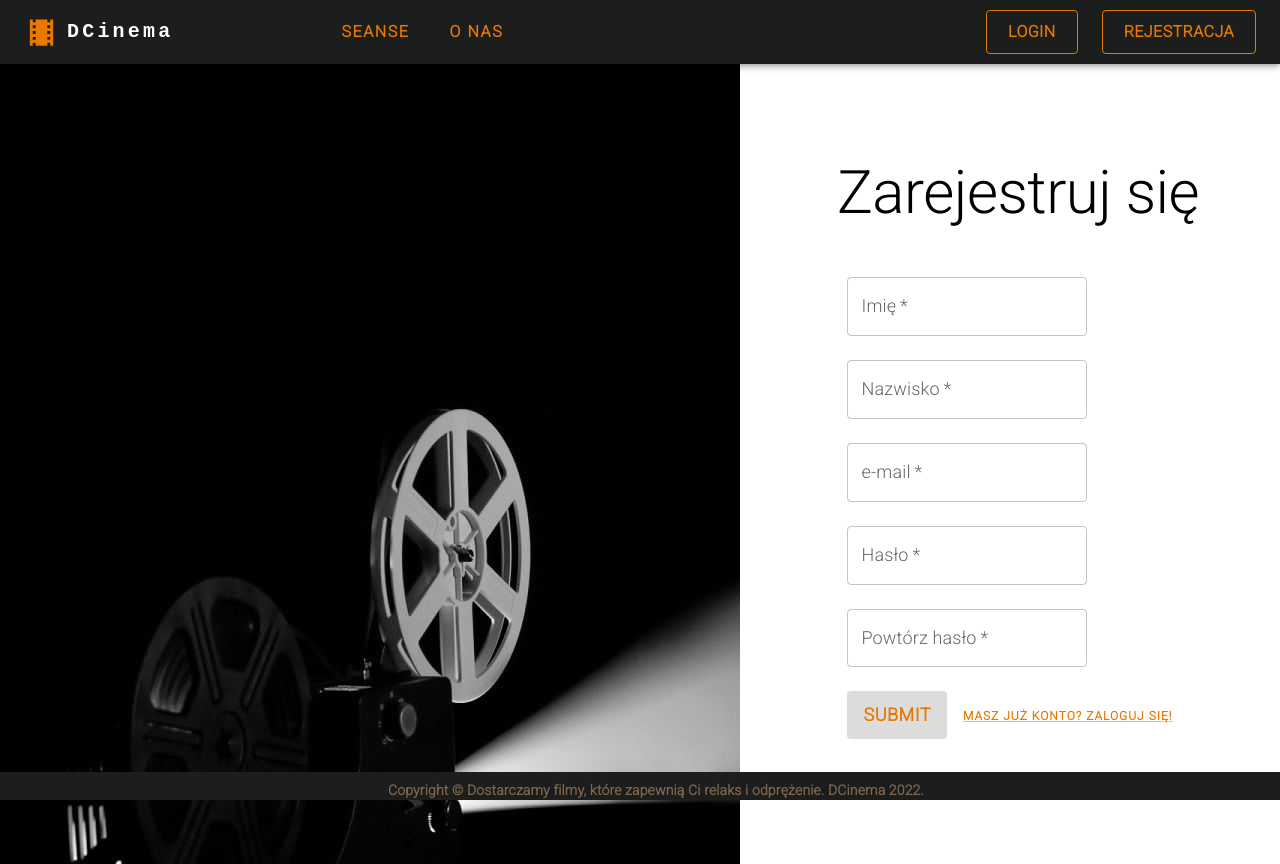
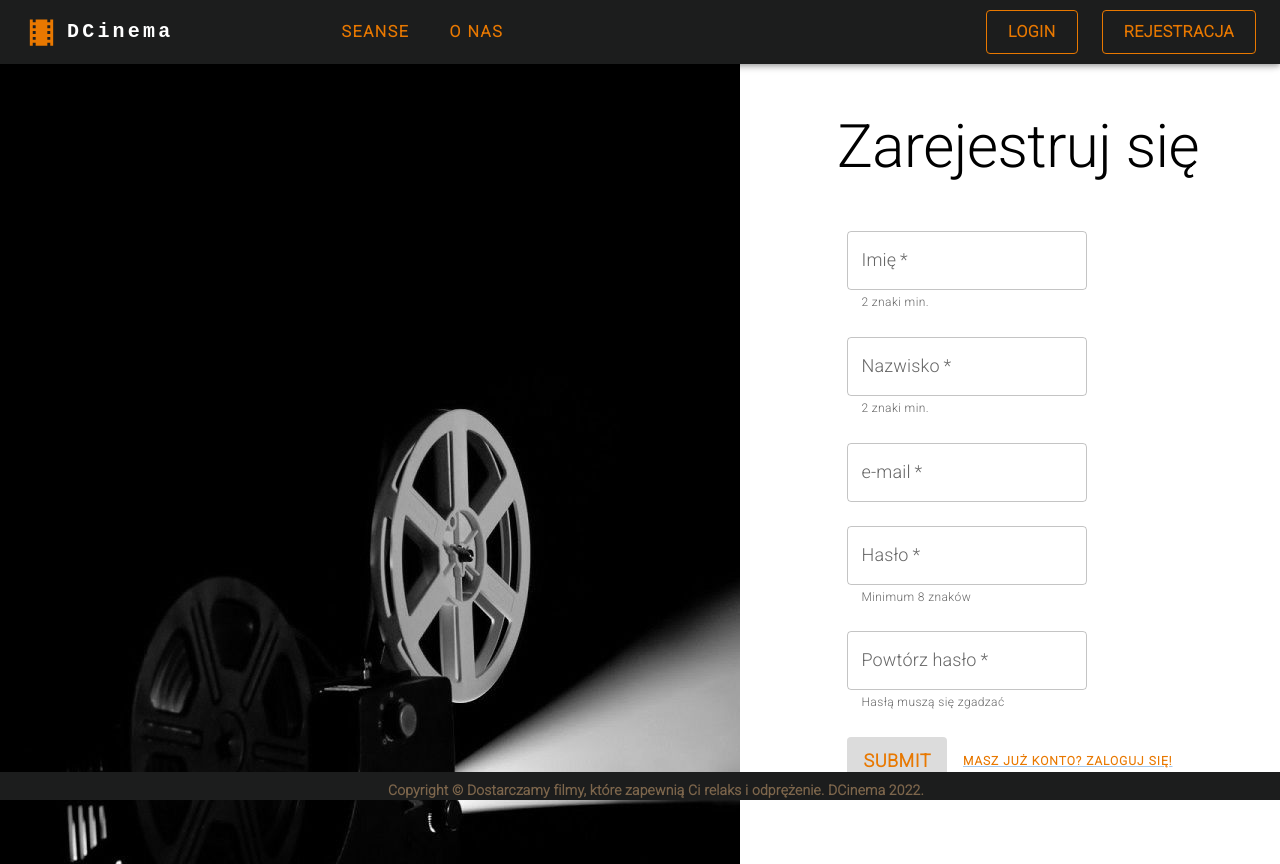
Before and after one commit to damianjasinski/bnabd_front, a React (Create React App) app: page /register in a window 1280 px wide. Built offline with nearby package versions, Linux system fonts and the light colour scheme.

Commit message:
Move orders package to be a child of User package

```diff
--- a/src/Guest/Login.js
+++ b/src/Guest/Login.js
@@ -38,9 +38,7 @@ const StyledButton = styled(Button)`
   &:hover {
     background-color: #2f2f31;
   }
-  &:focus {
-    background-color: #e87800;
-  }
+
 `;
 
 export default function Login() {
--- a/src/Guest/Register.js
+++ b/src/Guest/Register.js
@@ -35,9 +35,6 @@ const StyledButton = styled(Button)`
   background-color: #dcdcdc;
   &:hover {
     background-color: #2f2f31;
-  }
-  &:focus {
-    background-color: #e87800;
   }
 `;
 
@@ -183,6 +180,7 @@ export default function Register() {
                       <TextField
                         onChange={handleChange}
                         label="Imię"
+                        helperText="2 znaki min."
                         variant="outlined"
                         color="warning"
                         fullWidth
@@ -198,6 +196,7 @@ export default function Register() {
                       <TextField
                         sx={{ width: "30vh" }}
                         onChange={handleChange}
+                        helperText="2 znaki min."
                         label="Nazwisko"
                         variant="outlined"
                         color="warning"
@@ -232,6 +231,7 @@ export default function Register() {
                         onChange={handleChange}
                         label="Hasło"
                         variant="outlined"
+                        helperText="Minimum 8 znaków"
                         color="warning"
                         fullWidth
                         name="password"
@@ -247,6 +247,7 @@ export default function Register() {
                         sx={{ width: "30vh" }}
                         onChange={handleChange}
                         label="Powtórz hasło"
+                        helperText="Hasłą muszą się zgadzać"
                         variant="outlined"
                         color="warning"
                         fullWidth
--- a/src/Navbar/UserNavbar.js
+++ b/src/Navbar/UserNavbar.js
@@ -135,7 +135,7 @@ const ResponsiveAppBar = () => {
             variant="h5"
             noWrap
             component="a"
-            href=""
+            href="/redirect"
             sx={{
               mr: 2,
               display: { xs: "flex", md: "none" },
--- a/src/Order/Order.js
+++ b/src/User/Order/Seats.js
@@ -8,7 +8,7 @@ import SeatIcon from "./SeatIcon";
 const axios = require("axios").default;
 const iconSize = "large";
 
-const Order = (props) => {
+const Seats = (props) => {
   const [availableSeats, setAvailableSeats] = useState({});
   const [loading, setLoading] = useState(true);
   const [selectedId, setSelectedId] = useState(-1);
@@ -109,7 +109,7 @@ const Order = (props) => {
     </Container>
   );
 };
-export default Order;
+export default Seats;
 
 {
   /* <Grid
--- a/src/PaymentCard/PaymentCardDisplay.js
+++ b/src/User/PaymentCard/PaymentCardDisplay.js
@@ -2,12 +2,12 @@ import * as React from "react";
 import Box from "@mui/material/Box";
 import InputLabel from "@mui/material/InputLabel";
 import MenuItem from "@mui/material/MenuItem";
-import Navbar from "../Navbar/UserNavbar";
+import Navbar from "../../Navbar/UserNavbar";
 import FormHelperText from "@mui/material/FormHelperText";
 import FormControl from "@mui/material/FormControl";
 import Select from "@mui/material/Select";
 import Button from "@mui/material/Button";
-import Footer from "../Guest/Footer";
+import Footer from "../../Guest/Footer";
 import DeleteIcon from "@mui/icons-material/Delete";
 import { Stack } from "@mui/material";
 import SendIcon from "@mui/icons-material/Send";
--- a/src/User/StepComponents.js
+++ b/src/User/StepComponents.js
@@ -4,10 +4,9 @@ import MenuItem from "@mui/material/MenuItem";
 import FormHelperText from "@mui/material/FormHelperText";
 import FormControl from "@mui/material/FormControl";
 import Select from "@mui/material/Select";
-import Order from "../Order/Order";
+import Seats from "./Order/Seats";
 import Box from "@mui/material/Box";
-import {useNavigate} from 'react-router-dom';
-
+import { useNavigate } from "react-router-dom";
 
 const axios = require("axios").default;
 
@@ -31,17 +30,18 @@ const StepComponents = (props) => {
       });
   }, []);
 
-
   const selectCard = (event) => {
-      props.cardSetter(event.target.id)
+    props.cardSetter(event.target.id);
   };
 
   const addNewCard = () => {
-      navigate("/add/paymentcard")
-  }
+    navigate("/add/paymentcard");
+  };
 
   if (props.step == 0) {
-    return <Order seatSetter = {props.seatSetter} seanceId = {props.seanceId}></Order>;
+    return (
+      <Seats seatSetter={props.seatSetter} seanceId={props.seanceId}></Seats>
+    );
   } else {
     return (
       <Box
@@ -73,7 +73,7 @@ const StepComponents = (props) => {
                 </MenuItem>
               );
             })}
-            <MenuItem onClick = {addNewCard}>+ Dodaj nową kartę</MenuItem>;
+            <MenuItem onClick={addNewCard}>+ Dodaj nową kartę</MenuItem>;
           </Select>
           <FormHelperText>Select payment card</FormHelperText>
         </FormControl>
--- a/src/routes.js
+++ b/src/routes.js
@@ -2,17 +2,18 @@ import React from "react"
 import { BrowserRouter as Router, Route, Routes } from "react-router-dom";
 import Login from "./Guest/Login";
 import Register from "./Guest/Register";
-import Orders from "./Order/Order";
+import Seats from "./User/Order/Seats";
 import Payment from "./Payment/Payment";
 import Welcome from "./Welcome/Welcome";
 import RedirectCheck from "./Util/RedirectCheck";
 import Logged from "./User/Seances";
 import ReserveSeance from "./User/ReserveSeanceStepper";
 import Seances from "./Guest/Seances";
-import PaymentCardAdd from "./PaymentCard/PaymentCardAdd";
-import PaymentCards from "./PaymentCard/PaymentCardDisplay";
+import PaymentCardAdd from "./User/PaymentCard/PaymentCardAdd";
+import PaymentCards from "./User/PaymentCard/PaymentCardDisplay";
 import Profile from "./User/Profile";
 import AboutUs from "./Guest/AboutUs"
+
 
 const Reroute = () => {
     return(
@@ -23,7 +24,7 @@ const Reroute = () => {
             <Route path="/redirect" element = {<RedirectCheck />} />
             <Route path="/register" element = {<Register />} />
             <Route path="/seances" element = {<Welcome />} />
-            <Route path="/orders" element = {<Orders />} />
+            <Route path="/seats" element = {<Seats />} />
             <Route path="/payment" element = {<Payment />} />
             <Route path="/reserve" element = {<ReserveSeance />} />
             <Route path="/logged_view" element = {<Logged />} />
```
Also changed, not shown: src/User/PaymentCard/PaymentCardAdd.js (renamed from src/PaymentCard/PaymentCardAdd.js, +4 -4 lines), src/User/Order/DisplayOrders.js (added), src/User/Order/SeatIcon.js (renamed from src/Order/SeatIcon.js).
